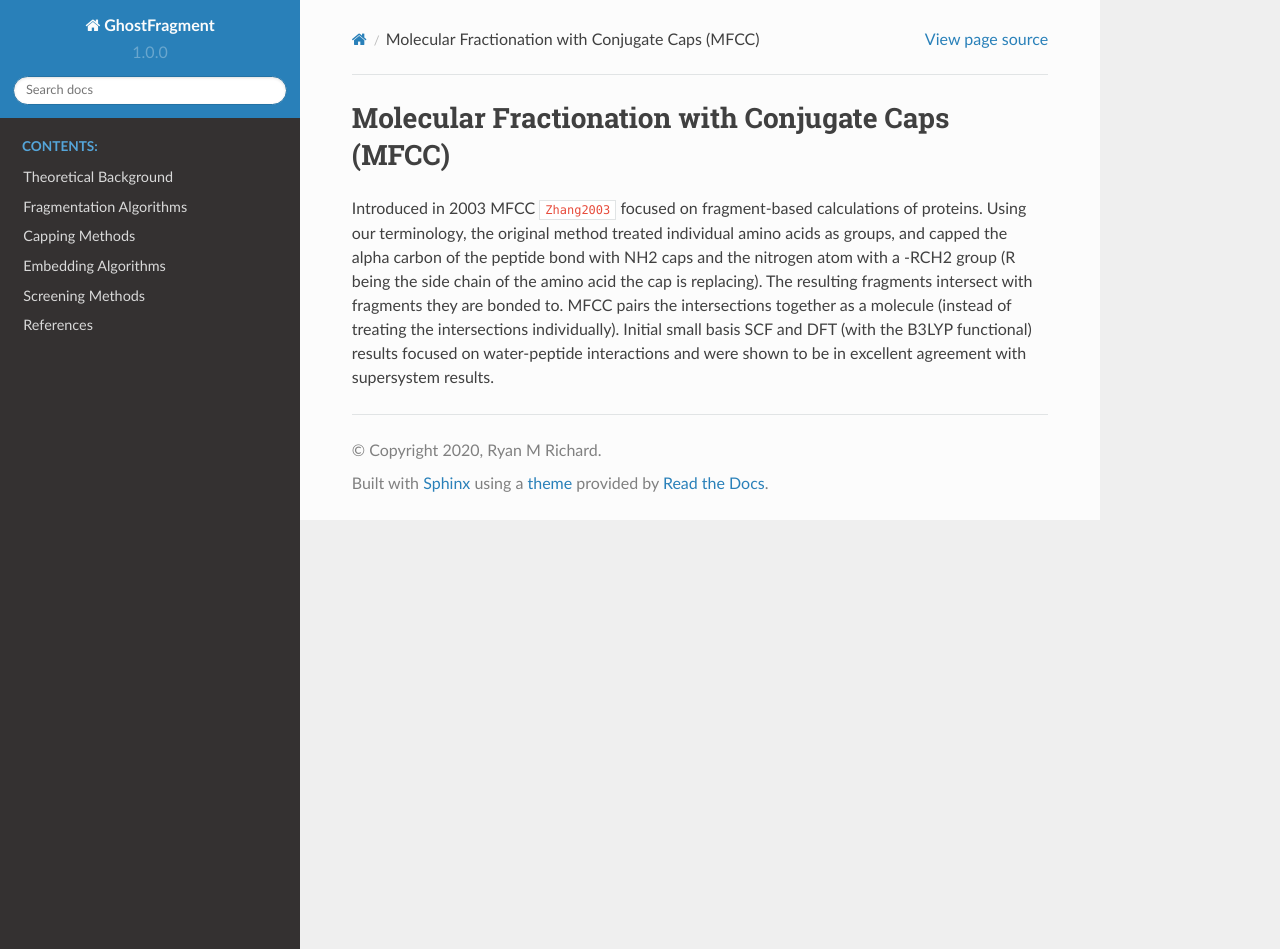
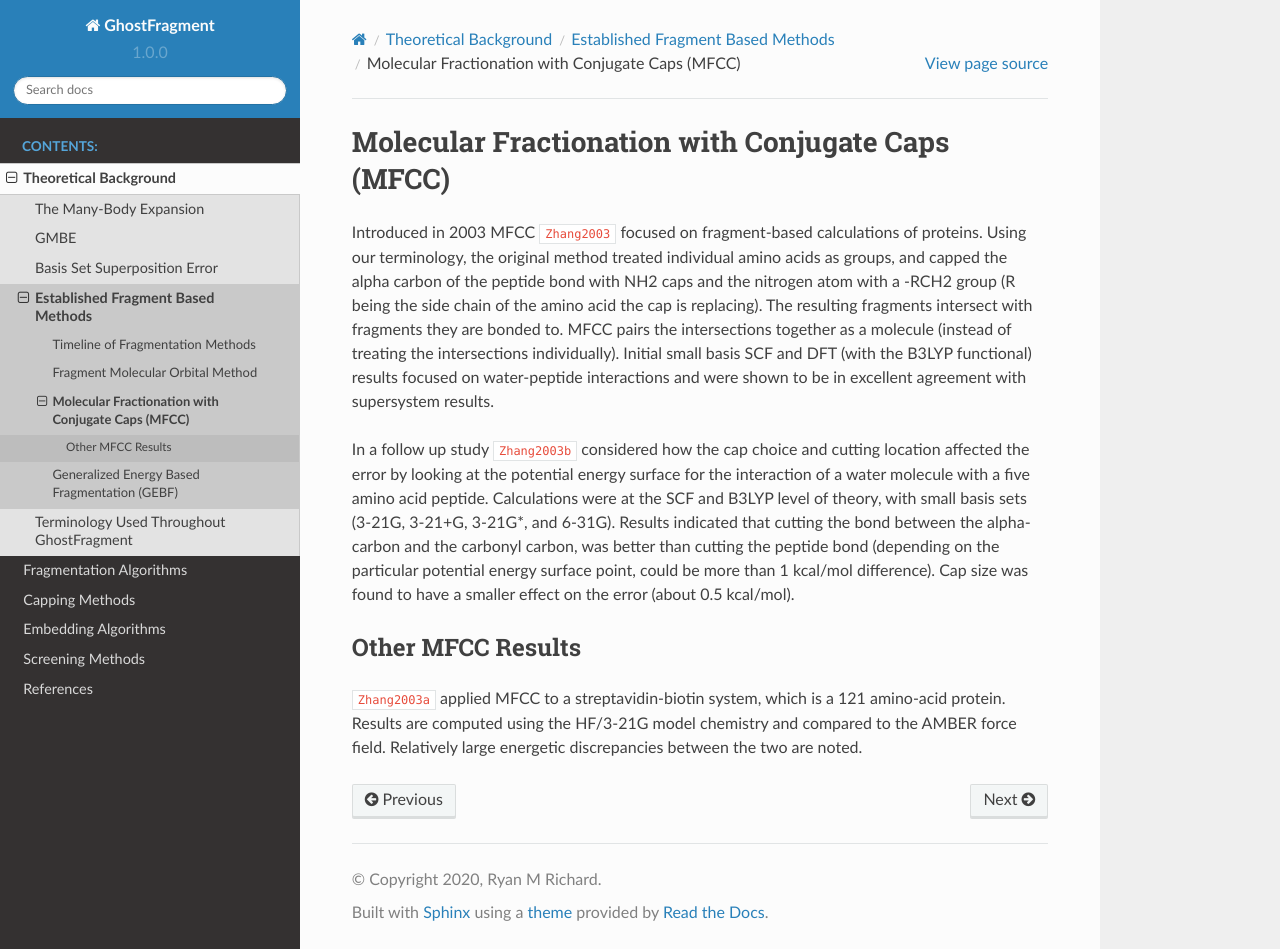
Before and after one commit to rmrresearch/GhostFragment, a Sphinx documentation site: the page built from docs/source/background/established_methods/mfcc.rst, in a window 1280 px wide and 949 px high. Built offline with Sphinx 7.4.7 and the Read the Docs theme 2.0.0, drawn with Linux system fonts in a browser that asks for light colours; cross-references to code outside the pages are shown as plain code.

Commit message:
back-up [skip ci]

```diff
--- a/docs/source/background/established_methods/mfcc.rst
+++ b/docs/source/background/established_methods/mfcc.rst
@@ -1,8 +1,8 @@
-**************************************************
+##################################################
 Molecular Fractionation with Conjugate Caps (MFCC)
-**************************************************
+##################################################
 
-Introduced in 2003 MFCC :cite:t:`Zhang2003` focused on fragment-based
+Introduced in 2003 MFCC :cite:`Zhang2003` focused on fragment-based
 calculations of proteins. Using our terminology, the original method treated
 individual amino acids as groups, and capped the alpha carbon of the peptide
 bond with NH2 caps and the nitrogen atom with a -RCH2 group (R being the side
@@ -12,3 +12,22 @@
 basis SCF and DFT (with the B3LYP functional) results focused on water-peptide
 interactions and were shown to be in excellent agreement with supersystem
 results.
+
+In a follow up study :cite:t:`Zhang2003b` considered how the cap choice and
+cutting location affected the error by looking at the potential energy surface
+for the interaction of a water molecule with a five amino acid peptide.
+Calculations were at the SCF and B3LYP level of theory, with small basis sets
+(3-21G, 3-21+G, 3-21G*, and 6-31G). Results indicated that cutting the bond
+between the alpha-carbon and the carbonyl carbon, was better than cutting the
+peptide bond (depending on the particular potential energy surface point, could
+be more than 1 kcal/mol difference). Cap size was found to have a smaller effect
+on the error (about 0.5 kcal/mol).
+
+******************
+Other MFCC Results
+******************
+
+:cite:t:`Zhang2003a` applied MFCC to a streptavidin-biotin system, which is a
+121 amino-acid protein. Results are computed using the HF/3-21G model chemistry
+and compared to the AMBER force field. Relatively large energetic discrepancies
+between the two are noted.
--- a/docs/source/background/established_methods/timeline.rst
+++ b/docs/source/background/established_methods/timeline.rst
@@ -1,9 +1,9 @@
 #################################
 Timeline of Fragmentation Methods
-##################################
+#################################
 
-The following subsections list the fragment-based methods which came out that
-year.
+The following subsections attempt to provide a chronological timeline of the
+history of fragment-based methods.
 
 ****
 1999
--- a/docs/source/background/index.rst
+++ b/docs/source/background/index.rst
@@ -19,3 +19,4 @@
     gmbe/index
     bsse/index
     established_methods/index
+    terminology
--- a/docs/source/conf.py
+++ b/docs/source/conf.py
@@ -46,6 +46,9 @@
     'sphinxcontrib.bibtex'
 ]
 bibtex_bibfiles = ['refs.bib']
+bibtex_reference_style = "super"
+bibtex_default_style = 'plain'
+
 dir_path = os.path.dirname(os.path.realpath(__file__))
 doc_path = os.path.dirname(dir_path)
 root_path = os.path.dirname(doc_path)
--- a/docs/source/refs.bib
+++ b/docs/source/refs.bib
@@ -180,3 +180,24 @@
   pages     = {3599--3605},
   volume    = {119},
   doi       = {10.1063/1.1591727},
+}
+
+@Article{Zhang2003a,
+  author       = {Da W. Zhang and Yun Xiang and John Z. H. Zhang},
+  journal      = {The Journal of Physical Chemistry B},
+  title        = {New Advance in Computational Chemistry:{\hspace{0.167em}} Full Quantum Mechanical ab Initio Computation of Streptavidin-Biotin Interaction Energy},
+  year         = {2003},
+  number       = {44},
+  pages        = {12039--12041},
+  volume       = {107}
+}
+
+@Article{Zhang2003b,
+  author       = {D. W. Zhang and X. H. Chen and J. Z. H. Zhang},
+  journal      = {Journal of Computational Chemistry},
+  title        = {Molecular caps for full quantum mechanical computation of peptide-water interaction energy},
+  year         = {2003},
+  number       = {15},
+  pages        = {1846--1852},
+  volume       = {24}
+}
```
Also changed, not shown: docs/source/background/established_methods/index.rst (+6 -1 lines).
